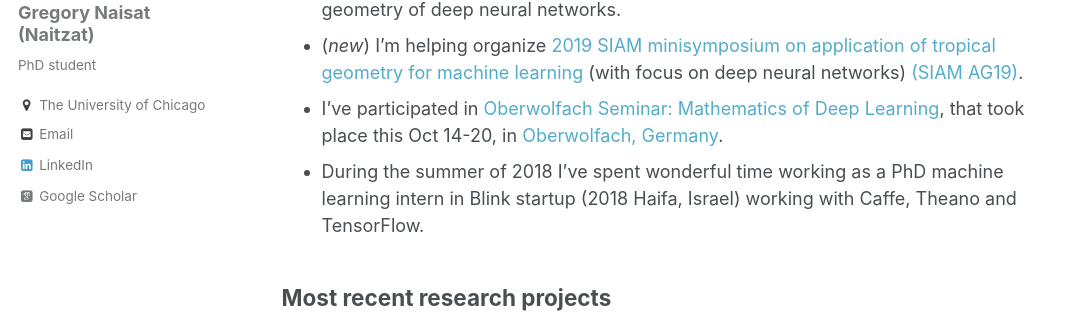
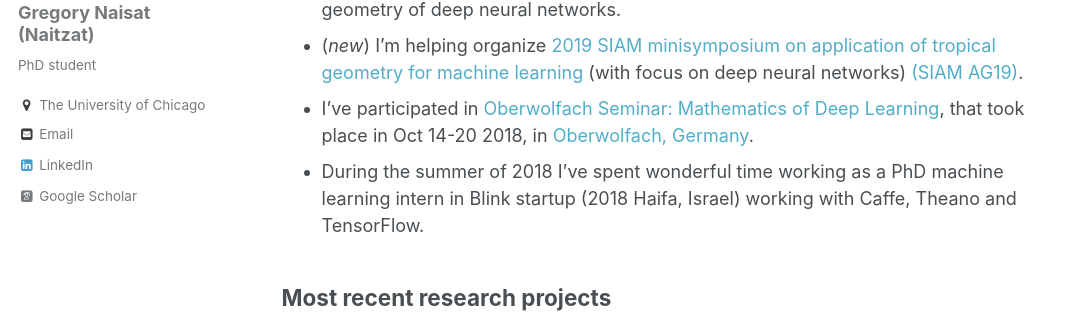
Before and after one commit to sgregnt/sgregnt.github.io, a Jekyll site: the page built from _pages/about.md, in a window 1280 px wide and 900 px high, scrolled down 362 px. Shown: the part 162-480 px from the top of the window, without its empty margins (0-1087 px from the left). Built offline with Jekyll 4.4.1, drawn with Linux system fonts in a browser that asks for light colours; some web fonts are replaced.

Commit message:
fix oberwolfach

```diff
--- a/_pages/about.md
+++ b/_pages/about.md
@@ -20,7 +20,7 @@ I'm interested in applying non-standard tools form abstract algebra and topology
 - (_new_) I'm participating in [applied algebra day at MIT](http://math.mit.edu/~erobeva/seminar.html) giving a talk on tropical geometry of deep neural networks.
 - (_new_) I'm helping organize [2019 SIAM minisymposium  on application of tropical
 geometry for machine learning](http://wiki.siam.org/siag-ag/index.php/SIAM_AG_19_Proposed_Minisymposia) (with focus on deep neural networks) [(SIAM AG19)](https://www.siam.org/Conferences/CM/Main/ag19).
-- I've participated in [Oberwolfach Seminar: Mathematics of Deep Learning](https://www.mfo.de/occasion/1842b/www_view), that took place this Oct 14-20, in [Oberwolfach, Germany](https://en.wikipedia.org/wiki/Oberwolfach).
+- I've participated in [Oberwolfach Seminar: Mathematics of Deep Learning](https://www.mfo.de/occasion/1842b/www_view), that took place in Oct 14-20 2018, in [Oberwolfach, Germany](https://en.wikipedia.org/wiki/Oberwolfach).
 - During the summer of 2018  I've spent wonderful time working as a PhD machine learning intern in Blink startup (2018 Haifa, Israel) working with Caffe, Theano and TensorFlow.
 
 
```
